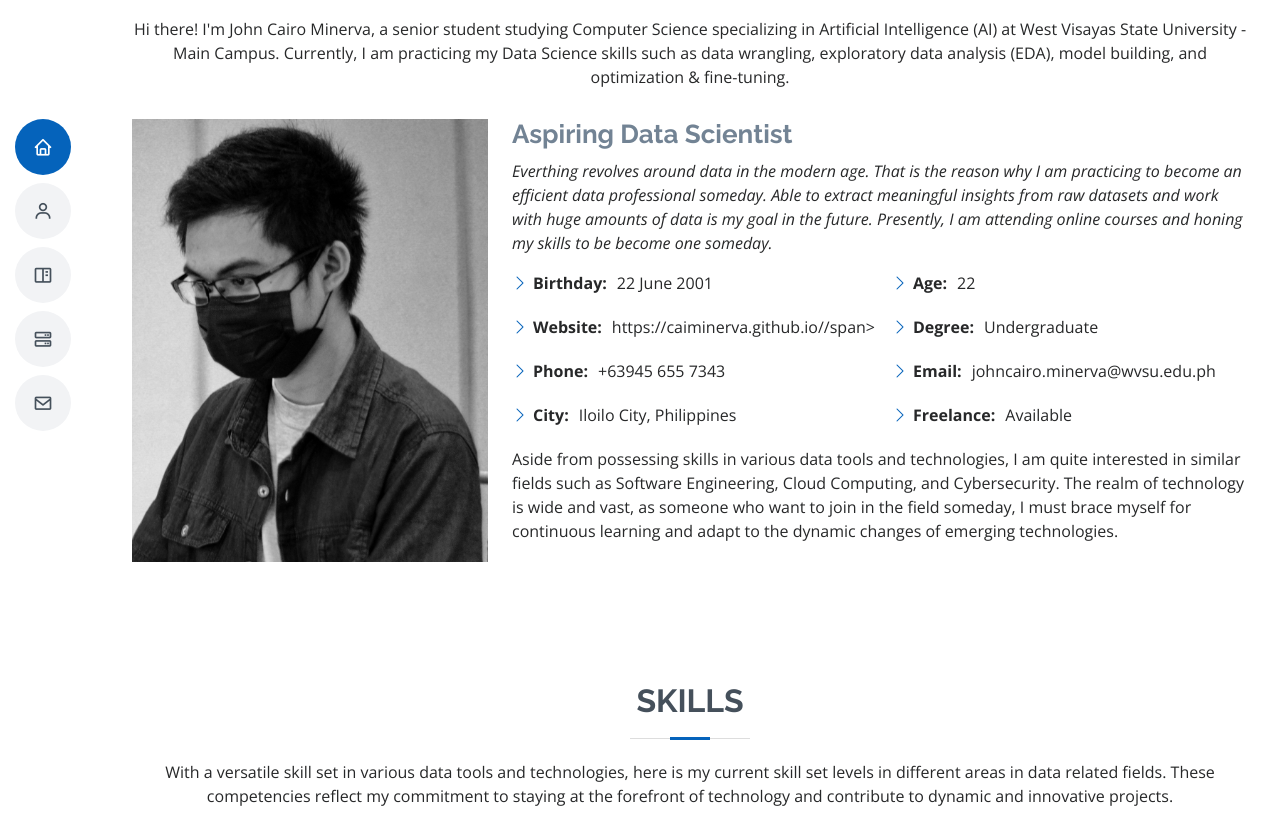
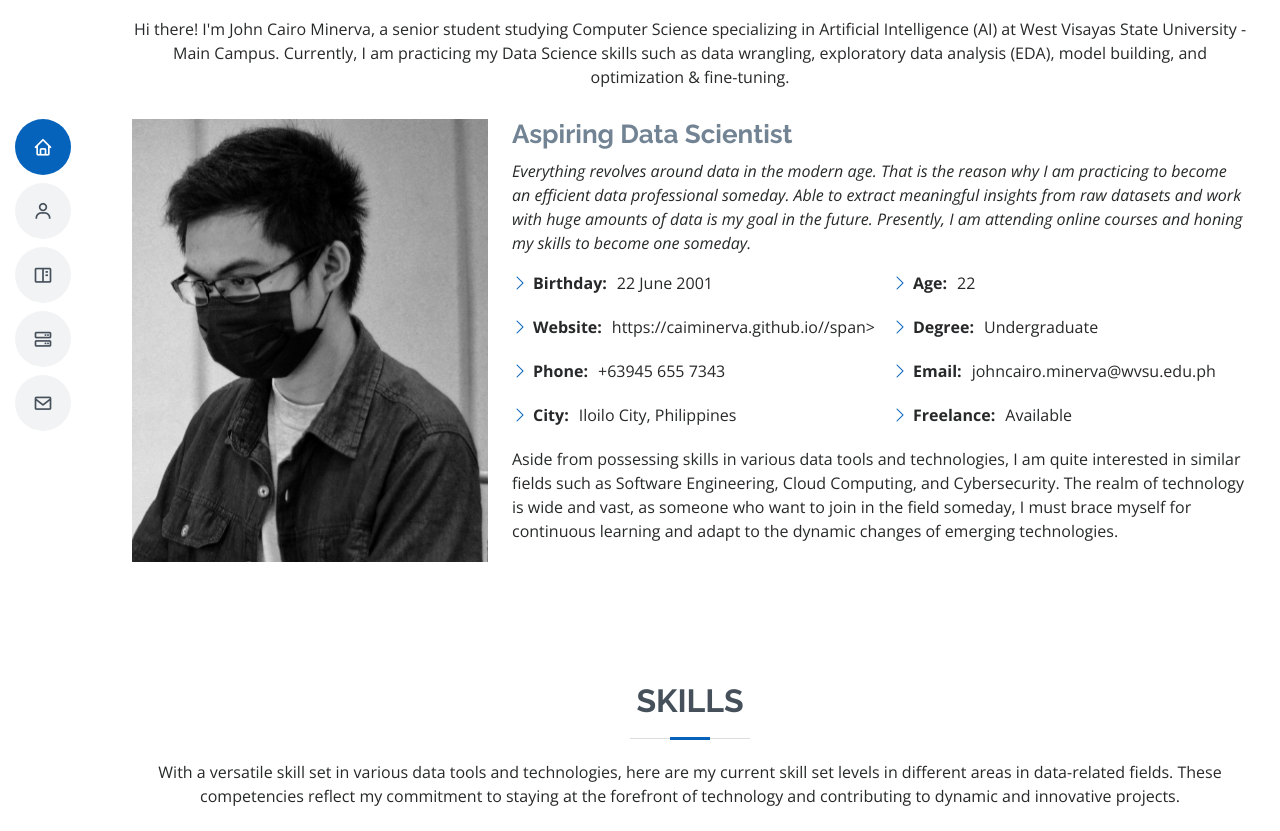
Before and after one commit to caiminerva/caiminerva.github.io, a plain HTML site: page about.html in a window 1280 px wide. Shown: the part 121-952 px from the top of the page. Drawn offline with nearby package versions, Linux system fonts and the light colour scheme.

Commit message:
Update about.html

```diff
--- a/about.html
+++ b/about.html
@@ -65,9 +65,9 @@
           <div class="col-lg-8 pt-4 pt-lg-0 content">
             <h3>Aspiring Data Scientist</h3>
             <p class="fst-italic">
-              Everthing revolves around data in the modern age. That is the reason why I am practicing to become an efficient data
+              Everything revolves around data in the modern age. That is the reason why I am practicing to become an efficient data
               professional someday. Able to extract meaningful insights from raw datasets and work with huge amounts of data is my goal in
-              the future. Presently, I am attending online courses and honing my skills to be become one someday.
+              the future. Presently, I am attending online courses and honing my skills to become one someday.
             </p>
             <div class="row">
               <div class="col-lg-6">
@@ -104,8 +104,8 @@
 
         <div class="section-title">
           <h2>Skills</h2>
-          <p>With a versatile skill set in various data tools and technologies, here is my current skill set levels in different areas in data
-            related fields. These competencies reflect my commitment to staying at the forefront of technology and contribute to dynamic and
+          <p>With a versatile skill set in various data tools and technologies, here are my current skill set levels in different areas in data-related
+            fields. These competencies reflect my commitment to staying at the forefront of technology and contributing to dynamic and
             innovative projects.</p>
         </div>
 
```
